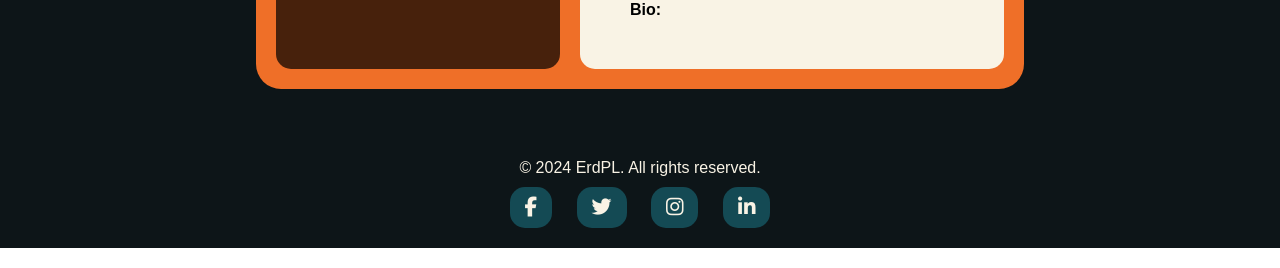
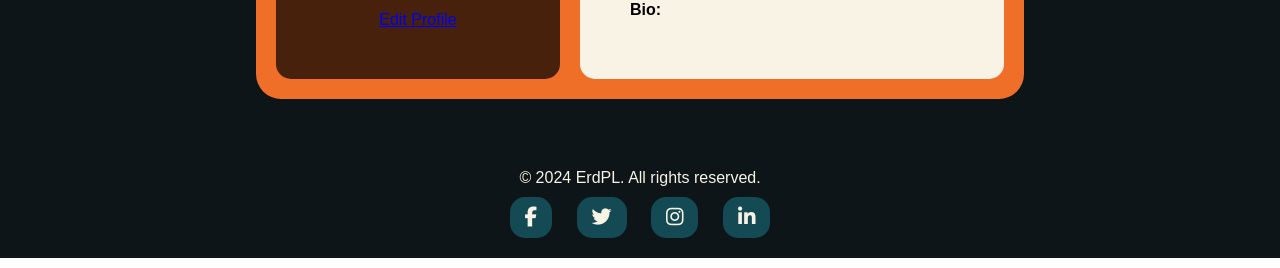
Before and after one commit to Jawrynx/ErdPL, a Django app: a page that uses templates/layout.html in a window 1280 px wide. Shown: the part 235-503 px from the top of the page. Run offline with Django 5.2, Linux system fonts and the light colour scheme; a user stored in the database is signed in; data comes from the database, SQL or seed files in the repository; both versions use the stored data as it was after the commit; some libraries are stand-ins or nearby versions.

Commit message:
Edit Profile Button and View created so User can add info

```diff
--- a/ErdPL/settings.py
+++ b/ErdPL/settings.py
@@ -23,7 +23,7 @@ BASE_DIR = Path(__file__).resolve().parent.parent
 SECRET_KEY = 'django-insecure-4=om+%pih5u954)#h5bni$vb92(^mx3kuan%86^dtx#yz%3b)5'
 
 # SECURITY WARNING: don't run with debug turned on in production!
-DEBUG = False
+DEBUG = True
 
 ALLOWED_HOSTS = ['*']
 
--- a/templates/layout.html
+++ b/templates/layout.html
@@ -72,5 +72,8 @@
         </div>
     </footer>
     <script src="{% static 'js/script.js' %}"></script>
+    {% block script %}
+
+    {% endblock %}
 </body>
 </html>
--- a/users/forms.py
+++ b/users/forms.py
@@ -1,8 +1,14 @@
 from django import forms
 from django.contrib.auth.forms import UserCreationForm
 from .models import CustomUser
+from .models import Profile
 
 class CustomUserCreationForm(UserCreationForm):
     class Meta:
         model = CustomUser
         fields = ('username', 'fullname', 'phone_number')
+
+class ProfileEditForm(forms.ModelForm):
+    class Meta:
+        model = Profile
+        fields = ['fullname', 'profile_picture', 'phone_number', 'bio']
--- a/users/templates/users/profile.html
+++ b/users/templates/users/profile.html
@@ -13,6 +13,10 @@
                 {% if profile.profile_picture %}
                     <img src="{{ profile.profile_picture.url }}" alt="{{ profile.user.username }}'s Profile Picture" style="max-width: 200px;">
                 {% endif %}
+                <br>
+                {% if request.user == profile.user %}
+                    <a href="{% url 'users:edit_profile' username=profile.user.username %}">Edit Profile</a>
+                {% endif %}
             </div>
             <div class="profile-info">
                 <p><strong>Full Name:</strong> {{ profile.fullname }}</p>
--- a/users/urls.py
+++ b/users/urls.py
@@ -7,6 +7,7 @@ app_name = 'users'
 urlpatterns = [
     path('register/', views.register_view, name='register'),
     path('profile/<str:username>/', views.profile_view, name='profile'),
+    path('profile/<str:username>/edit_profile/', views.edit_profile, name='edit_profile'),
     path('login/', views.login_view, name="login"),
     path('logout/', views.logout_view, name="logout"),
 ]
--- a/users/views.py
+++ b/users/views.py
@@ -1,7 +1,12 @@
 from django.shortcuts import render, redirect, get_object_or_404
-from .forms import CustomUserCreationForm
 from django.contrib.auth.forms import AuthenticationForm
 from django.contrib.auth import login, logout, get_user_model
+from django.contrib.auth.decorators import login_required
+from django.contrib import messages
+
+from .forms import CustomUserCreationForm
+from .forms import ProfileEditForm
+
 from .models import Profile, CustomUser
 from django.urls import reverse
 
@@ -52,3 +57,24 @@ def login_view(request):
 def logout_view(request):
     logout(request)
     return redirect("home")
+
+@login_required
+def edit_profile(request, username):
+    if request.method == 'POST':
+        user = request.user  # Get the current user
+        profile = user.profile
+        form = ProfileEditForm(request.POST, request.FILES, instance=profile)
+        if form.is_valid():
+            form.save()
+            messages.success(request, f'Your profile has been updated!')
+            return redirect('users:profile', username=username)
+
+    else:
+        user = request.user
+        profile = user.profile
+        form = ProfileEditForm(instance=profile)
+
+    context = {
+        'form': form,
+    }
+    return render(request, 'users/edit_profile.html', context)
```
Also changed, not shown: users/templates/users/edit_profile.html (added, +59 -0 lines), db.sqlite3, media/profile_pics/4cd4f3999ecc9a04599a125c53889139.jpg (added), static/js/script.js (line endings or trailing spaces).
